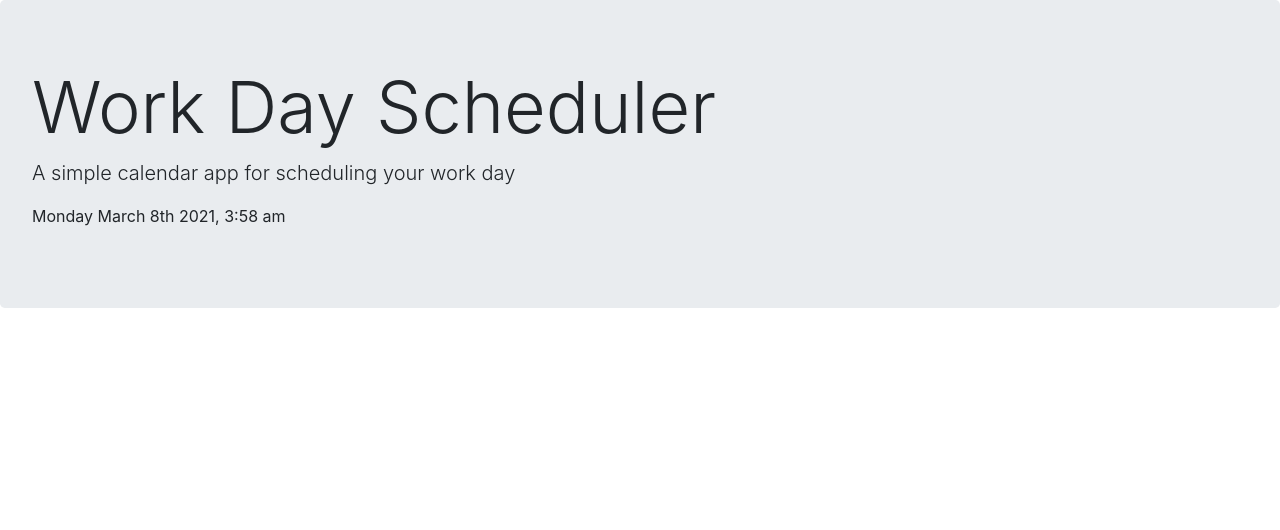
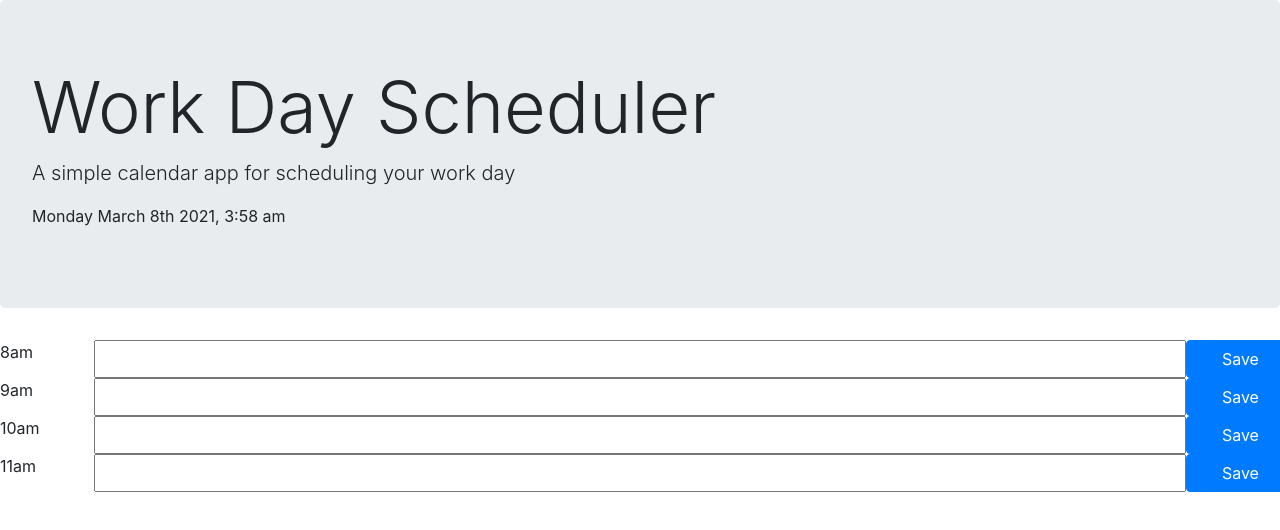
Before and after one commit to deck-jessica/Workday-Planner-Remix, a React (Create React App) app: page / in a window 1280 px wide. Shown: the top 530 px of the page. Built offline with nearby package versions, Linux system fonts and the light colour scheme.

Commit message:
added btns, working on localstorage and getting tasks saved

```diff
--- a/src/App.js
+++ b/src/App.js
@@ -1,8 +1,8 @@
 import React, { Component } from "react";
 import Header from "./components/Header/Header";
-//import HourBlock from "./components/HourBlock";
+import HourBlock from "./components/HourBlock/HourBlock";
 
-import hour from "./hours.json";
+import hours from "./hours.json";
 
 import './App.css';
 
@@ -12,21 +12,23 @@ class App extends Component {
   //   hour
   // };
 
-  handleSaveTask = id => {
-
+  handleSaveTask(props) {
+    let taskEntry = document.getElementById(props.id).task;
+    localStorage.setItem(props.id, taskEntry);
   };
 
   render() {
     return (
       <div>
         <Header />
-        {/* {this.state.hour.map(hour => (
+        {hours.map(hour => (
         <HourBlock
+        saveTask={this.handleSaveTask}
         id={hour.id}
         key={hour.id}
         hour={hour.hour}
         task={hour.task} />
-      ))} */}
+      ))}
 
       </div>
 
--- a/src/components/HourBlock/hourblock.js
+++ b/src/components/HourBlock/hourblock.js
@@ -7,7 +7,7 @@ function HourBlock(props) {
         <div className="col-1 hour">{props.hour}</div>
         <input className="col-10 description" id={props.id} type="text">
         </input>
-        <button onClick={() => props.handleSaveTask(props)} className="col-1 btn">Save</button>
+        <button onClick={() => props.handleSaveTask(props)} className="col-1 btn btn-primary">Save</button>
     </div>
   );
 }
```
